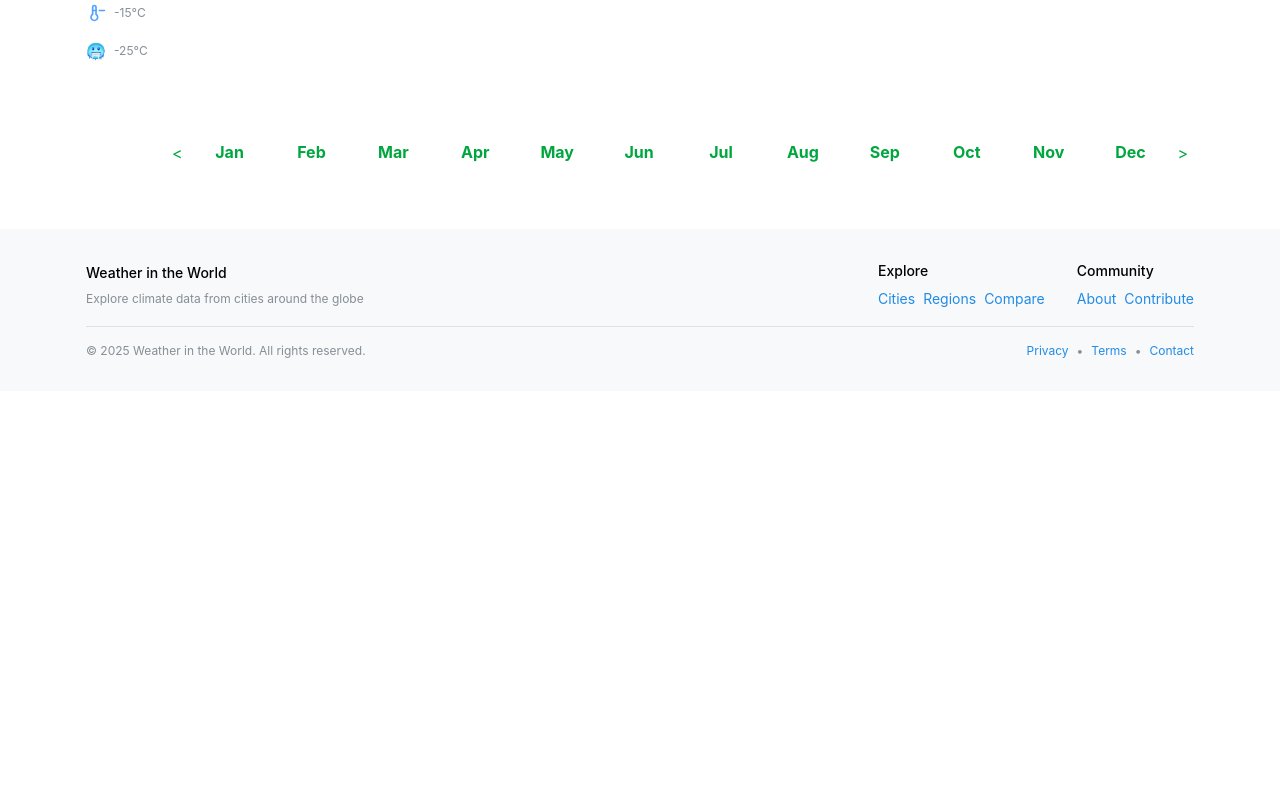
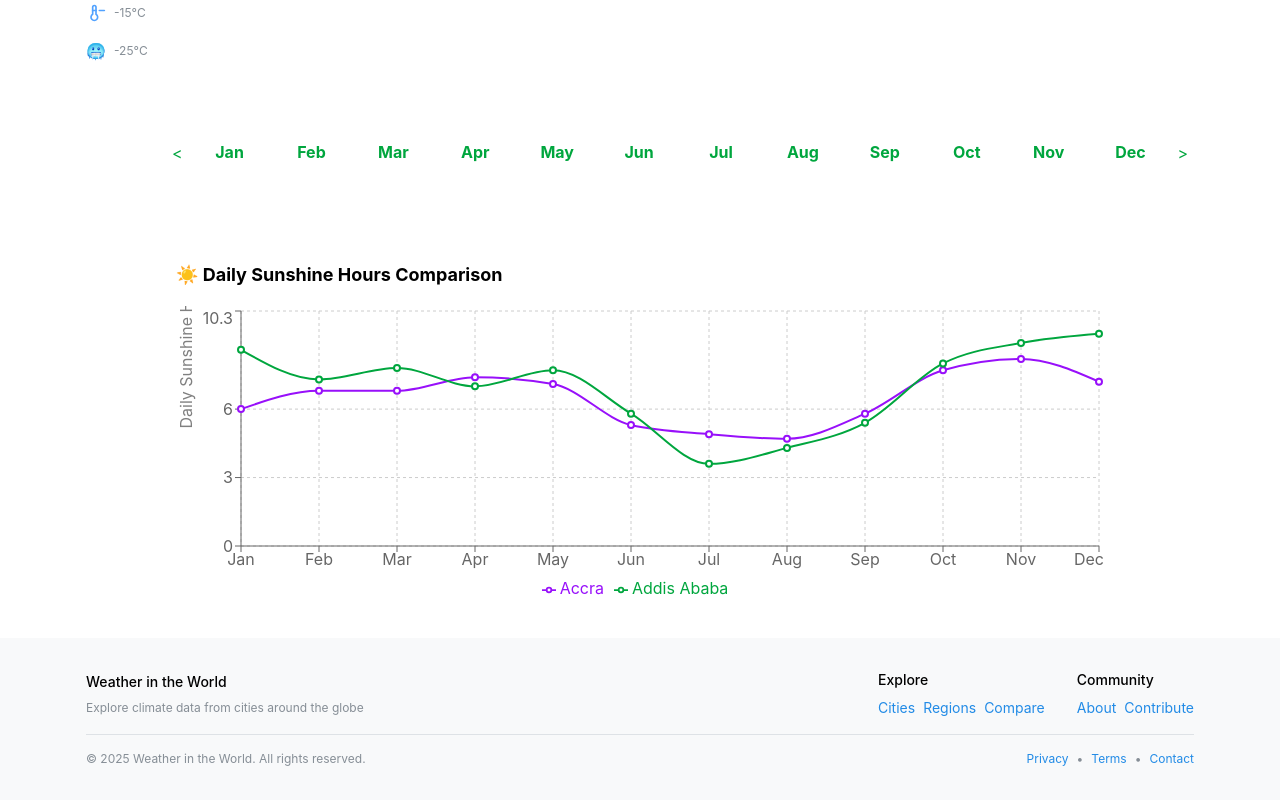
Before and after one commit to mmartha/witw, a Next.js app: page /compare/accra/addis-ababa in a window 1280 px wide. Shown: the part 422-1222 px from the top of the page. Before the commit the page ends 813 px from the top, so only its background shows below. Built offline with nearby package versions, Linux system fonts and the light colour scheme.

Commit message:
add v1 of annual sunlight comparison using recharts

```diff
--- a/package.json
+++ b/package.json
@@ -18,6 +18,7 @@
     "moment": "^2.30.1",
     "next": "15.3.1",
     "react": "^19.0.0",
-    "react-dom": "^19.0.0"
+    "react-dom": "^19.0.0",
+    "recharts": "^2.15.3"
   }
 }
--- /dev/null
+++ b/src/components/compare/AnnualSunComparison.jsx
@@ -0,0 +1,81 @@
+'use client';
+
+import { Container, Stack, Text, Group } from '@mantine/core';
+import {
+  ResponsiveContainer,
+  ComposedChart,
+  XAxis,
+  YAxis,
+  Tooltip,
+  Legend,
+  Line,
+  CartesianGrid,
+} from 'recharts';
+
+const months = [
+  'January', 'February', 'March', 'April', 'May', 'June',
+  'July', 'August', 'September', 'October', 'November', 'December',
+];
+
+export default function AnnualSunComparison({
+  data1,
+  data2,
+  city1Color = '#9810fa',
+  city2Color = '#00a63e',
+}) {
+  if (!data1 || !data2 ) return null;
+
+  const chartData = months.map((month) => {
+    const city1Sun = data1.weather[month]?.sunshine?.daily_hours;
+    const city2Sun = data2.weather[month]?.sunshine?.daily_hours;
+
+    return {
+      name: month.slice(0, 3), // Jan, Feb, etc.
+      [data1['city']]: city1Sun,
+      [data2['city']]: city2Sun,
+    };
+  });
+
+  return (
+    <Container size="md" py="xl">
+      <Stack spacing="sm">
+        <Group justify="space-between">
+          <Text size="lg" fw={700}>
+            ☀️ Daily Sunshine Hours Comparison
+          </Text>
+        </Group>
+
+        <ResponsiveContainer width="100%" height={300}>
+          <ComposedChart data={chartData}>
+            <CartesianGrid strokeDasharray="3 3" />
+            <XAxis dataKey="name" />
+            <YAxis
+              label={{
+                value: 'Daily Sunshine Hours',
+                angle: -90,
+                position: 'insideLeft',
+              }}
+              domain={[0, 'dataMax + 1']}
+            />
+            <Tooltip />
+            <Legend />
+            <Line
+              type="monotone"
+              dataKey={data1['city']}
+              stroke={city1Color}
+              strokeWidth={2}
+              dot={{ r: 3 }}
+            />
+            <Line
+              type="monotone"
+              dataKey={data2['city']}
+              stroke={city2Color}
+              strokeWidth={2}
+              dot={{ r: 3 }}
+            />
+          </ComposedChart>
+        </ResponsiveContainer>
+      </Stack>
+    </Container>
+  );
+}
--- a/src/components/compare/AnnualTempComparison.jsx
+++ b/src/components/compare/AnnualTempComparison.jsx
@@ -1,6 +1,6 @@
 'use client';
 import { useEffect, useState, useRef } from 'react';
-import { Container, Title, Stack, Text, Group } from '@mantine/core';
+import { Container, Stack, Text, Group } from '@mantine/core';
 import { IconSun, IconTemperaturePlus, IconTemperature, IconTemperatureMinus, IconSnowflake, IconLeaf2 } from '@tabler/icons-react';
 import moment from 'moment';
 
--- a/src/components/compare/CompareCitiesContent.jsx
+++ b/src/components/compare/CompareCitiesContent.jsx
@@ -3,7 +3,7 @@
 import { useState } from 'react';
 import { Container, Title } from '@mantine/core';
 import AnnualTempComparison from './AnnualTempComparison';
-
+import AnnualSunComparison from './AnnualSunComparison';
 export default function ClimateCompareClient({ data1, data2, city1Color = '#9810fa', city2Color = '#00a63e' }) {
   const [clickedCities, setClickedCities] = useState(new Set());
   const [hoveredCity, setHoveredCity] = useState(null);
@@ -67,6 +67,14 @@ export default function ClimateCompareClient({ data1, data2, city1Color = '#9810
           city1Color={city1Color}
           city2Color={city2Color}
         />
+        <AnnualSunComparison
+          data1={data1}
+          data2={data2}
+          clickedCities={clickedCities}
+          hoveredCity={hoveredCity}
+          city1Color={city1Color}
+          city2Color={city2Color}
+        />
     </>
 
   );
```
Also changed, not shown: 1 other file (tests, documents, lock files or other folders).
